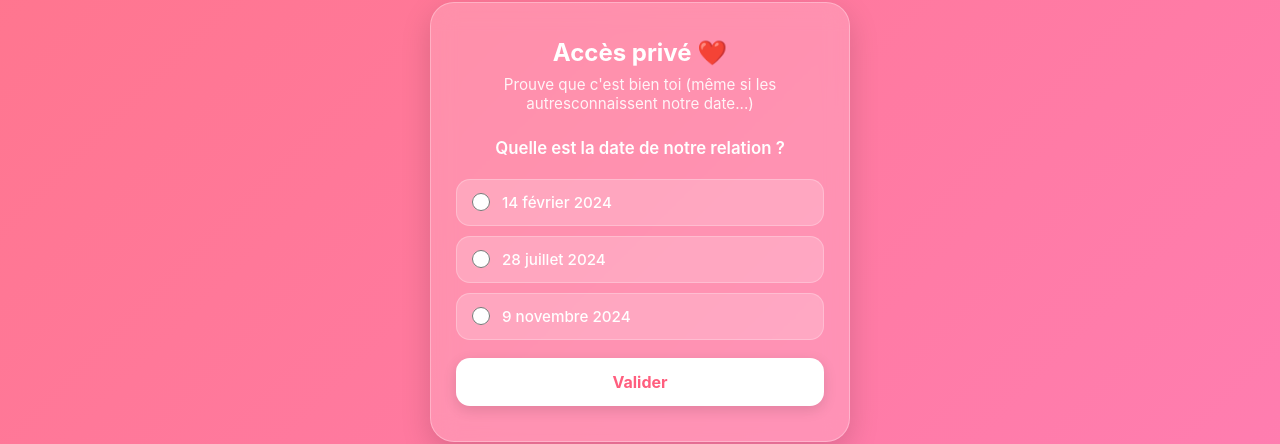
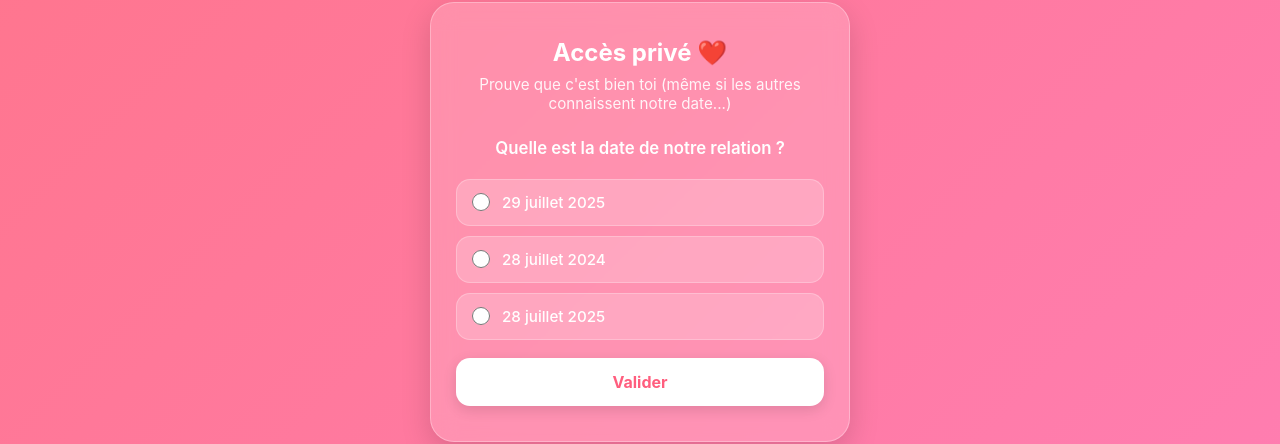
Before and after one commit to nutij-cloud/Compteur, a plain HTML site: page index.html in a window 1280 px wide. Shown: the part 178-622 px from the top of the page. Drawn offline with Linux system fonts and the light colour scheme.

Commit message:
Version final dans le train

```diff
--- a/index.html
+++ b/index.html
@@ -192,7 +192,7 @@
         <!-- Écran d'accès par question -->
         <div id="gate-view">
             <h1>Accès privé ❤️</h1>
-            <p class="subtitle">Prouve que c'est bien toi (même si les autresconnaissent notre date...)</p>
+            <p class="subtitle">Prouve que c'est bien toi (même si les autres connaissent notre date...)</p>
 
             <p class="quiz-question">Quelle est la date de notre relation ?</p>
 
@@ -200,7 +200,7 @@
                 <div class="options-list">
                     <label class="option-item">
                         <input type="radio" name="relationDate" value="29 juillet 2025">
-                        <span>14 février 2024</span>
+                        <span>29 juillet 2025</span>
                     </label>
                     <label class="option-item">
                         <input type="radio" name="relationDate" value="28 juillet 2024">
@@ -208,7 +208,7 @@
                     </label>
                     <label class="option-item">
                         <input type="radio" name="relationDate" value="28 juillet 2025">
-                        <span>9 novembre 2024</span>
+                        <span>28 juillet 2025</span>
                     </label>
                 </div>
 
```
